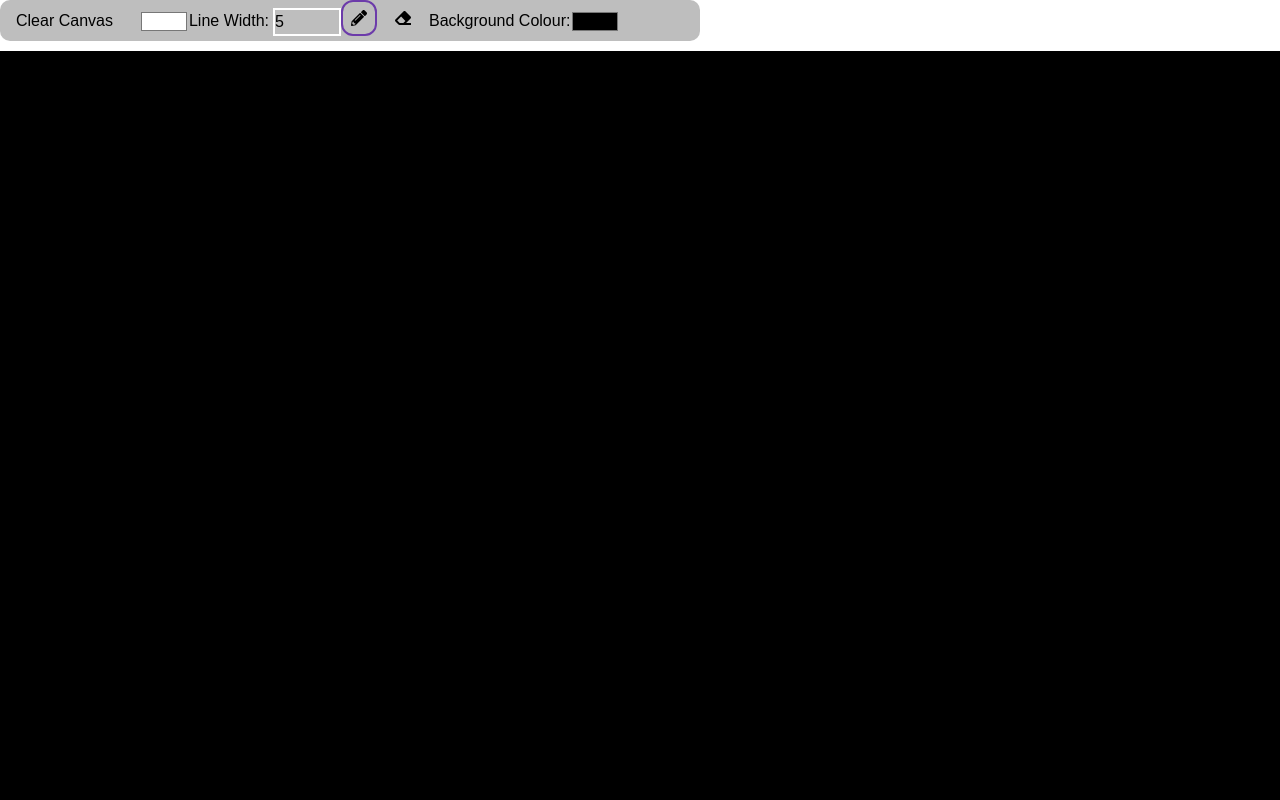
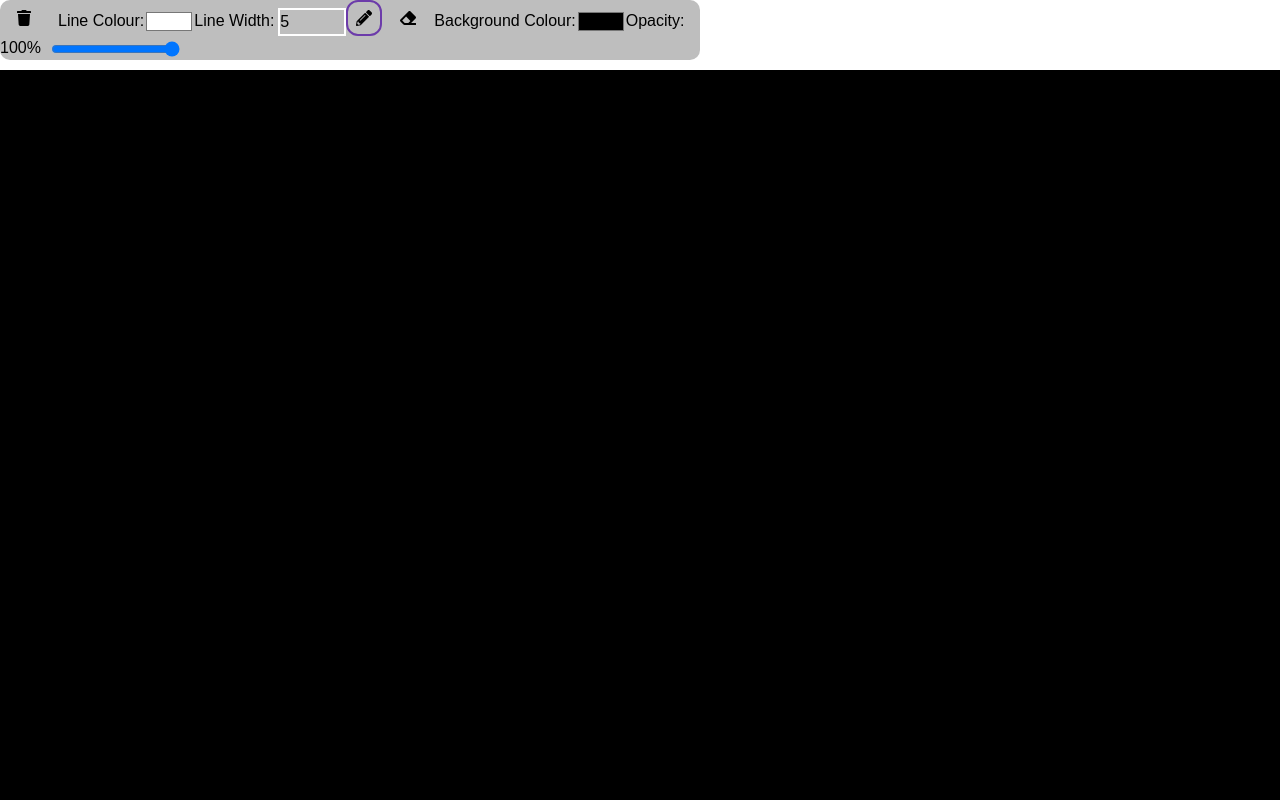
Before and after one commit to Kaimond/whiteboard, a Next.js app: page / in a window 1280 px wide. Shown: the top 800 px of the page. Built offline with nearby package versions, Linux system fonts and the light colour scheme.

Commit message:
Added opacity slider in toolbar

```diff
--- a/src/app/components/DrawingCanvas.jsx
+++ b/src/app/components/DrawingCanvas.jsx
@@ -9,6 +9,7 @@ export default function DrawingCanvas() {
     const [lineColour, setLineColour] = useState("#ffffff");
     const [lineWidth, setLineWidth] = useState("5");
     const [backgroundColour, setBackgroundColour] = useState("black");
+    const [opacity, setOpacity] = useState(1.0);
 
     useEffect(() => {
         const canvas = canvasRef.current;
@@ -20,6 +21,7 @@ export default function DrawingCanvas() {
         ctx.lineWidth = lineWidth;
         ctx.lineCap = "round";
         ctx.strokeStyle = lineColour;
+        ctx.globalAlpha = opacity;
     }, []);
 
     useEffect(() => {
@@ -33,6 +35,12 @@ export default function DrawingCanvas() {
         const ctx = canvas.getContext("2d");
         ctx.lineWidth = lineWidth;
     }, [lineWidth])
+
+    useEffect(() => {
+        const canvas = canvasRef.current;
+        const ctx = canvas.getContext("2d");
+        ctx.globalAlpha = opacity;
+    }, [opacity]);
 
     const startDrawing = ({ nativeEvent }) => {
         const { offsetX, offsetY } = nativeEvent;
@@ -80,7 +88,16 @@ export default function DrawingCanvas() {
 
     return (
         <div>
-            <Toolbar clearCanvas={clearCanvas} setColour={setLineColour} setWidth={setLineWidth} eraser={eraser} drawing={drawing} setBackgroundColour={setBackgroundColour} />
+            <Toolbar
+                clearCanvas={clearCanvas}
+                setColour={setLineColour}
+                setWidth={setLineWidth}
+                eraser={eraser}
+                drawing={drawing}
+                setBackgroundColour={setBackgroundColour}
+                opacity={opacity}
+                setOpacity={setOpacity}
+            />
             <canvas
                 ref={canvasRef}
                 onMouseDown={startDrawing}
--- a/src/app/components/Toolbar.jsx
+++ b/src/app/components/Toolbar.jsx
@@ -1,9 +1,19 @@
 "use client";
 import { useState } from "react";
+import { FaTrash } from "react-icons/fa";
 import { FaPencilAlt } from "react-icons/fa";
 import { FaEraser } from "react-icons/fa";
 
-export default function Toolbar({ clearCanvas, setColour, setWidth, eraser, drawing, setBackgroundColour }) {
+export default function Toolbar({
+    clearCanvas,
+    setColour,
+    setWidth,
+    eraser,
+    drawing,
+    setBackgroundColour,
+    opacity,
+    setOpacity,
+}) {
     const [activeTool, setActiveTool] = useState("draw");
     const [selectedColour, setSelectedColour] = useState("#ffffff");
     const [lineWidth, setLineWidth] = useState("5");
@@ -27,6 +37,11 @@ export default function Toolbar({ clearCanvas, setColour, setWidth, eraser, draw
         setBackgroundColour(newColour);
     };
 
+    const handleOpacityChange = (e) => {
+        const newOpacity = e.target.value / 100;
+        setOpacity(newOpacity);
+    };
+
     return (
         <div style={{ marginBottom: "10px", backgroundColor: "#BEBEBE", color: "black", width: "700px", borderRadius: "10px" }}>
             <button
@@ -37,8 +52,9 @@ export default function Toolbar({ clearCanvas, setColour, setWidth, eraser, draw
                     cursor: "pointer",
                 }}
             >
-                Clear Canvas
+                <FaTrash />
             </button>
+            Line Colour:
             <input
                 type="color"
                 value={selectedColour}
@@ -85,6 +101,15 @@ export default function Toolbar({ clearCanvas, setColour, setWidth, eraser, draw
                 onChange={handleBackgroundColourChange}
                 style={{ verticalAlign: "middle" }}
             />
+            <span style={{ marginRight: "10px" }}>Opacity: {(opacity * 100).toFixed(0)}%</span>
+            <input
+                type="range"
+                min="0"
+                max="100"
+                value={opacity * 100}
+                onChange={handleOpacityChange}
+                style={{ verticalAlign: "middle" }}
+            />
         </div>
     );
 }
```
